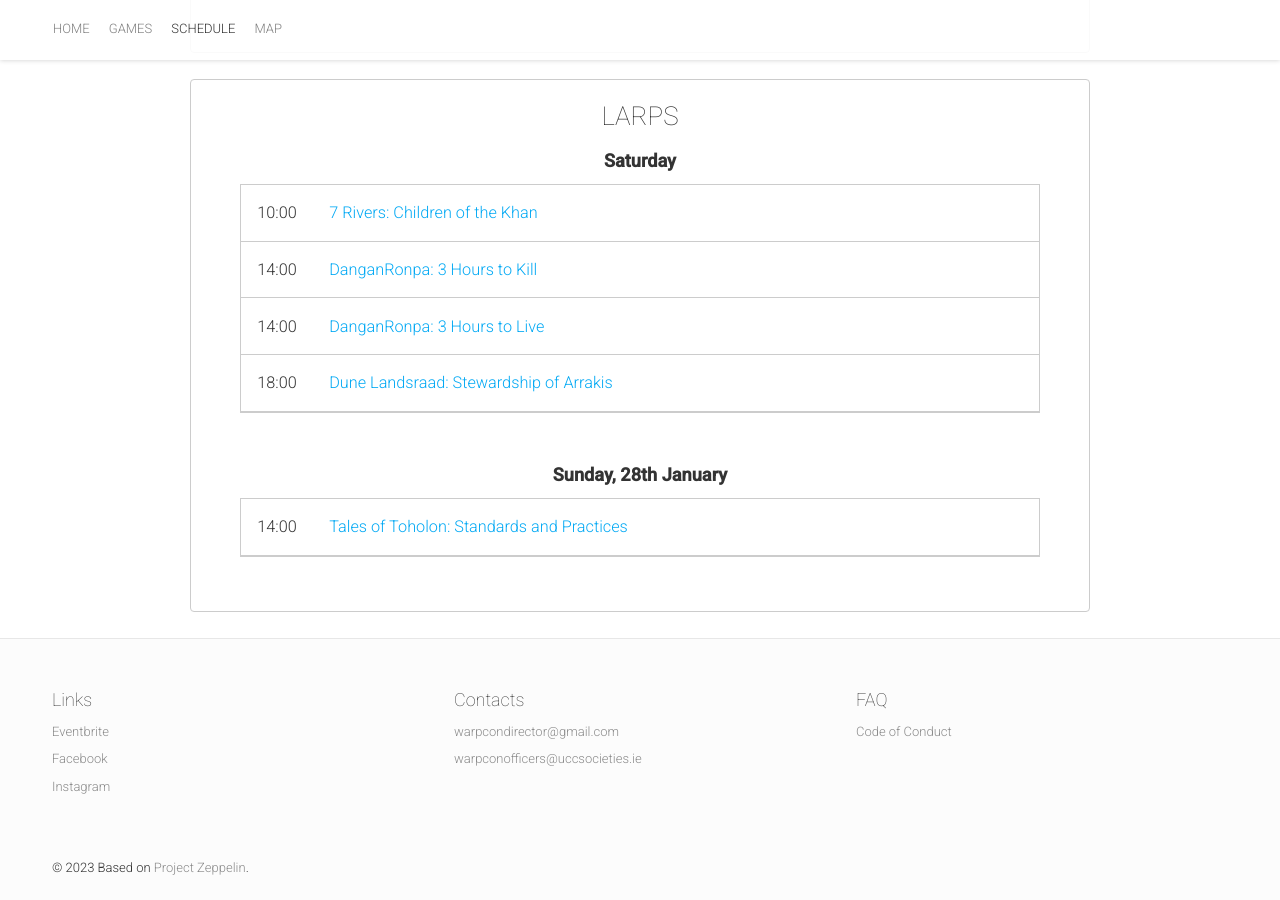
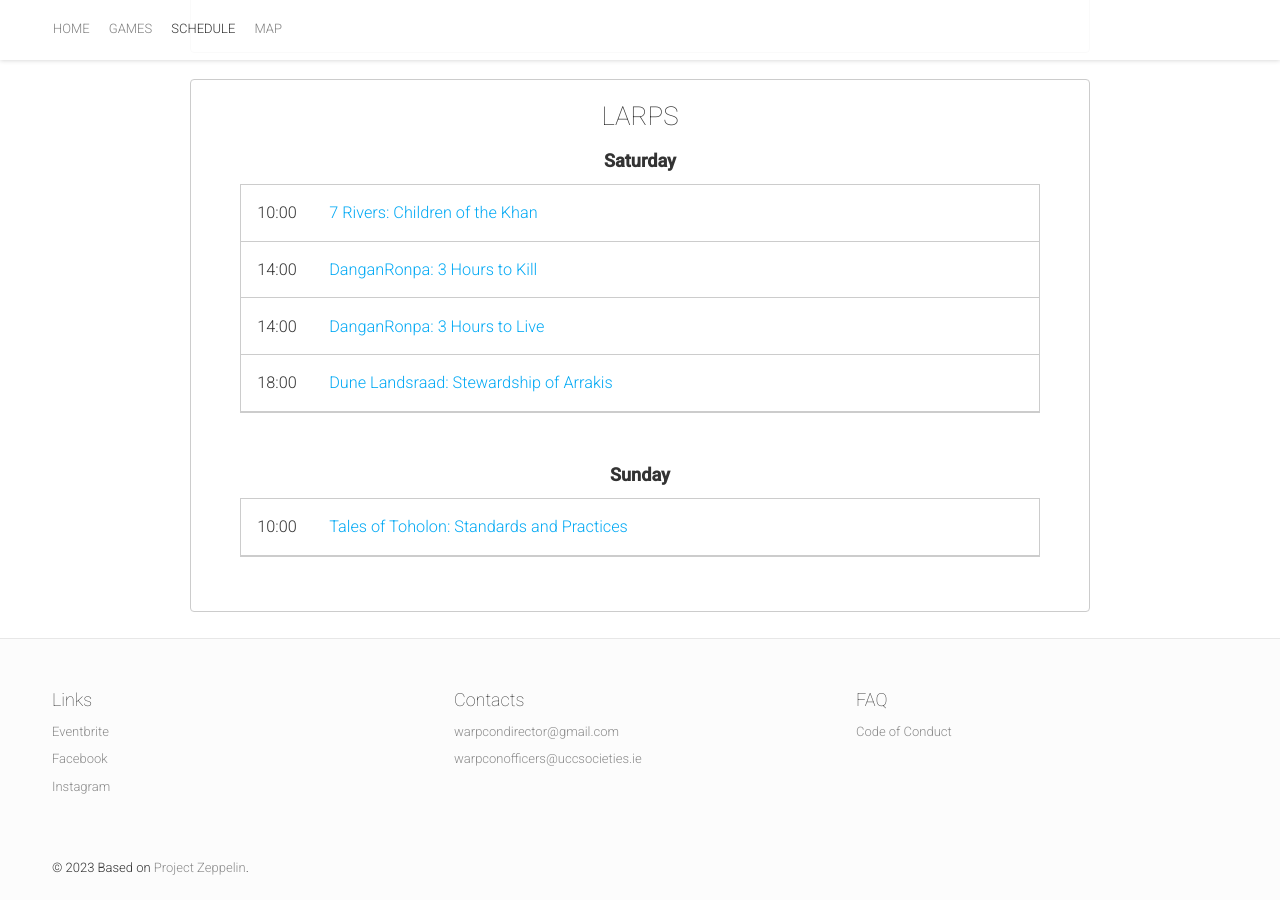
Before and after one commit to gregoriousTechorious/warpcon.ie, a Jekyll site: the page built from schedule.html, in a window 1280 px wide and 900 px high, scrolled down 3180 px. Built offline with Jekyll 4.4.1, drawn with Linux system fonts in a browser that asks for light colours; nearby versions of some CDN libraries.

Commit message:
fin larp

```diff
--- a/schedule.html
+++ b/schedule.html
@@ -474,12 +474,12 @@ image: hero.jpg
             </tbody>
         </table>
 
-        <h2>Sunday, 28th January</h2>
+        <h2>Sunday</h2>
         <table>
             <tbody>
                 <tr>
                     <td>
-                        14:00
+                        10:00
                     </td>
                     <td>
                         <a href="/games/tales-toholon">Tales of Toholon: Standards and Practices</a>
```
